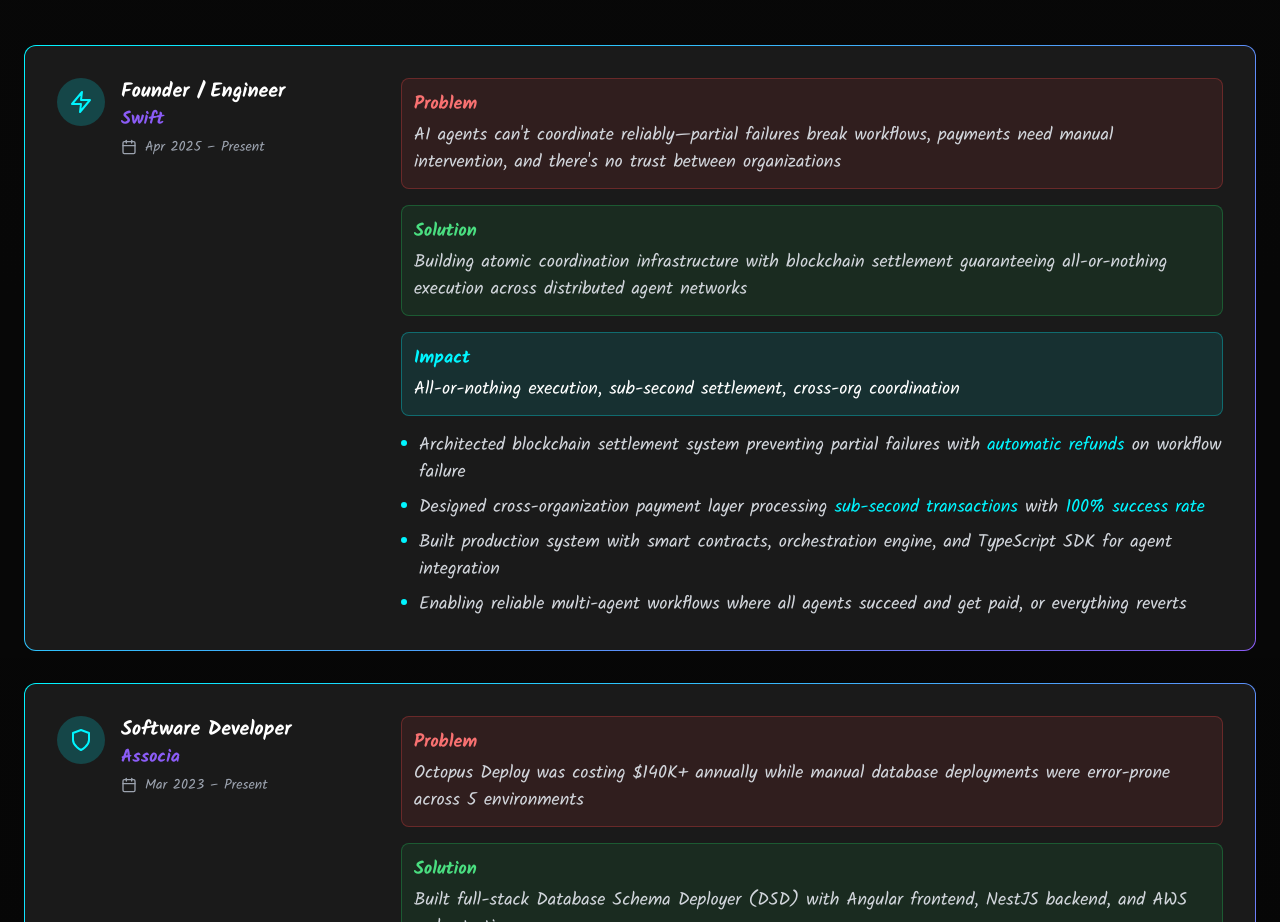
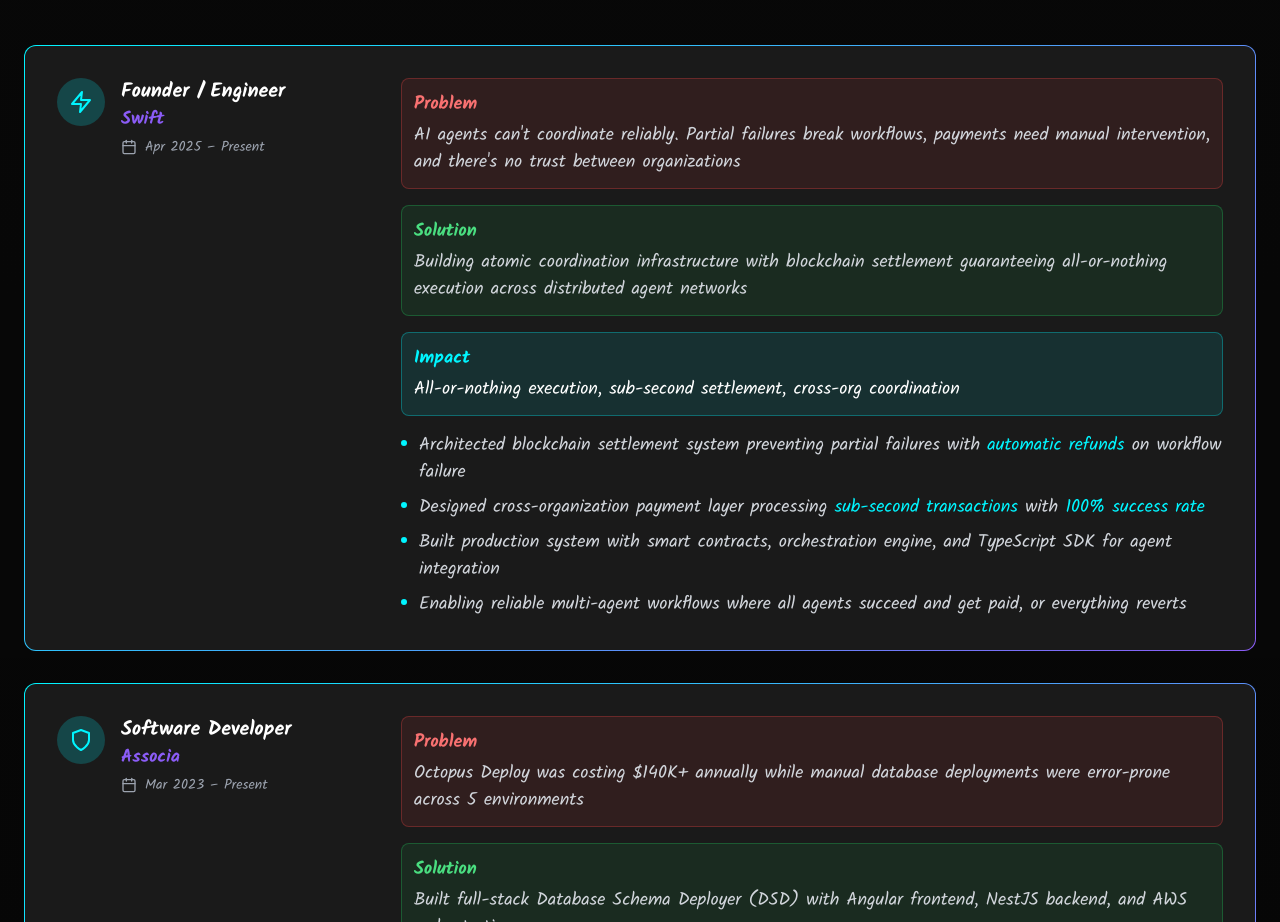
Before and after one commit to nikdmello/website, a Next.js app: page / in a window 1280 px wide. Shown: the part 1820-2742 px from the top of the page. Built offline with nearby package versions, Linux system fonts and the light colour scheme.

Commit message:
fix: update swift description

```diff
--- a/components/Experience.tsx
+++ b/components/Experience.tsx
@@ -35,7 +35,7 @@
     company: 'Swift',
     period: 'Apr 2025 – Present',
     icon: <Zap className="w-6 h-6" />,
-    problem: 'AI agents can\'t coordinate reliably—partial failures break workflows, payments need manual intervention, and there\'s no trust between organizations',
+    problem: 'AI agents can\'t coordinate reliably. Partial failures break workflows, payments need manual intervention, and there\'s no trust between organizations',
     solution: 'Building atomic coordination infrastructure with blockchain settlement guaranteeing all-or-nothing execution across distributed agent networks',
     highlights: [
       'Architected blockchain settlement system preventing partial failures with <Highlight>automatic refunds</Highlight> on workflow failure',
```
